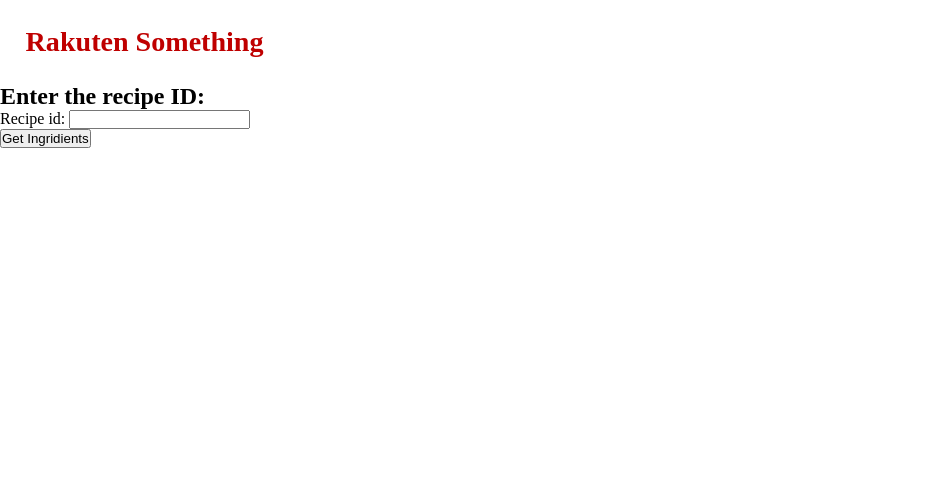
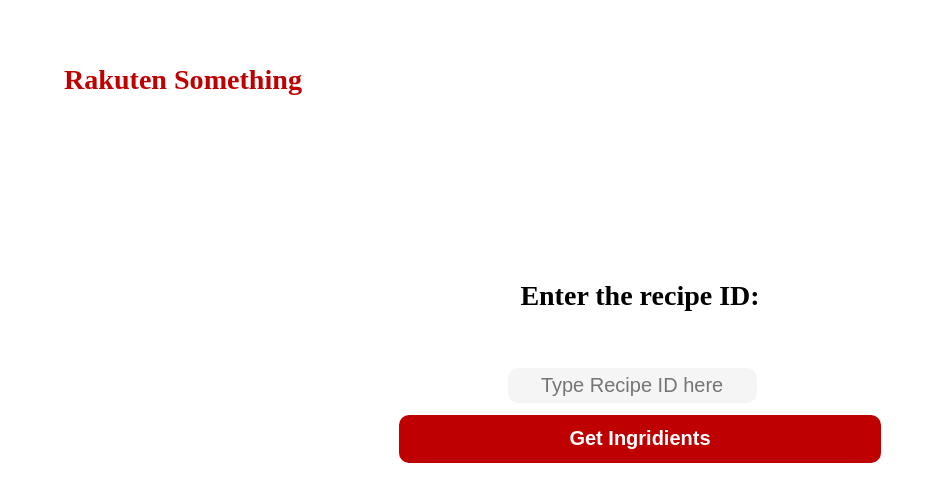
Before and after one commit to TimurRakhmanov/Group2_Project, a Django app: page /integration/recipe/ in a window 1280 px wide. Shown: the top 502 px of the page, without its empty margins (0-944 px from the left). Run offline with Django 5.2, Linux system fonts and the light colour scheme.

Commit message:
url search page design done

```diff
--- a/accounts/scss/devices/_desktop.scss
+++ b/accounts/scss/devices/_desktop.scss
@@ -1,3 +1,4 @@
 @import 'header/headerDesktop';
 @import 'user_control/userControlDesktop';
 @import 'profile/profileDesktop';
+@import 'url_search/urlSearchDesktop';
--- a/accounts/scss/devices/_mobile.scss
+++ b/accounts/scss/devices/_mobile.scss
@@ -1,3 +1,4 @@
 @import 'header/headerMobile';
 @import 'user_control/userControlMobile.scss';
 @import 'profile/profileMobile.scss';
+@import 'url_search/urlSearchMobile';
--- a/accounts/scss/devices/header/_headerMobile.scss
+++ b/accounts/scss/devices/header/_headerMobile.scss
@@ -1,6 +1,6 @@
 @media (min-width: $mobileScreen){
     header {
         color: $red;
-        padding: 2%;
+        padding: 5%;
     }
 }
--- /dev/null
+++ b/accounts/scss/devices/url_search/_urlSearchDesktop.scss
@@ -0,0 +1,19 @@
+@media (min-width: $desktopScreen){
+    .search-bar {
+        > h2 {
+            font-size: 28px;
+        }
+        > form {
+            width: 40%;
+            input {
+                font-size: 20px;
+            }
+            [type="submit"]{
+                height: 6vh;
+            }
+            p {
+                width: 70%;
+            }
+        }
+    }
+}
--- /dev/null
+++ b/accounts/scss/devices/url_search/_urlSearchMobile.scss
@@ -0,0 +1,46 @@
+@media (min-width: $mobileScreen){
+    .search-bar {
+        display: flex;
+        flex-direction: column;
+        align-items: center;
+        row-gap: 2vh;
+        padding-top: 15vh;
+
+        > h2 {
+            font-size: 24px;
+        }
+
+        > form {
+            width: 80%;
+            display: flex;
+            flex-direction: column;
+            align-items: center;
+            row-gap: 1.5vh;
+            padding-top: 5vh;
+
+            input {
+                border: none;
+                background-color: $grey;
+                height: 3vh;
+                border-radius: 10px;
+                width: 90%;
+                padding: 2%;
+                text-align: center;
+            }
+
+            [type=submit] {
+                background-color: $red;
+                color: white;
+                font-weight: 600;
+                width: 94%;
+                height: 4vh;
+                &:hover {
+                    color: $red;
+                    background-color: white;
+                    border: 1px solid $red;
+                }
+            }
+
+        }
+    }
+}
--- a/accounts/static/style.css
+++ b/accounts/static/style.css
@@ -18,7 +18,7 @@
 @media (min-width: 300px) {
   header {
     color: rgb(191, 0, 0);
-    padding: 2%;
+    padding: 5%;
   }
 }
 @media (min-width: 300px) {
@@ -128,6 +128,47 @@
     text-decoration: underline;
   }
 }
+@media (min-width: 300px) {
+  .search-bar {
+    display: flex;
+    flex-direction: column;
+    align-items: center;
+    row-gap: 2vh;
+    padding-top: 15vh;
+  }
+  .search-bar > h2 {
+    font-size: 24px;
+  }
+  .search-bar > form {
+    width: 80%;
+    display: flex;
+    flex-direction: column;
+    align-items: center;
+    row-gap: 1.5vh;
+    padding-top: 5vh;
+  }
+  .search-bar > form input {
+    border: none;
+    background-color: rgb(245, 245, 245);
+    height: 3vh;
+    border-radius: 10px;
+    width: 90%;
+    padding: 2%;
+    text-align: center;
+  }
+  .search-bar > form [type=submit] {
+    background-color: rgb(191, 0, 0);
+    color: white;
+    font-weight: 600;
+    width: 94%;
+    height: 4vh;
+  }
+  .search-bar > form [type=submit]:hover {
+    color: rgb(191, 0, 0);
+    background-color: white;
+    border: 1px solid rgb(191, 0, 0);
+  }
+}
 @media (min-width: 1000px) {
   header {
     font-size: 24px;
@@ -172,3 +213,20 @@
          column-gap: 8vh;
   }
 }
+@media (min-width: 1000px) {
+  .search-bar > h2 {
+    font-size: 28px;
+  }
+  .search-bar > form {
+    width: 40%;
+  }
+  .search-bar > form input {
+    font-size: 20px;
+  }
+  .search-bar > form [type=submit] {
+    height: 6vh;
+  }
+  .search-bar > form p {
+    width: 70%;
+  }
+}
--- a/recipe_integration/templates/main.html
+++ b/recipe_integration/templates/main.html
@@ -1,12 +1,15 @@
 {% extends 'base.html' %}
 {% block title %}Ingridients Page{% endblock %}
-
 {% block content %}
 <div class="search-bar">
+    <h2>Enter the recipe ID: </h2>
     <form action="http://127.0.0.1:8000/integration/recipe/" method="POST" >
-        <h2>Enter the recipe ID: </h2>
-        {% csrf_token %} {{ form.as_p }}
+        {% csrf_token %} {{ form }}
         <input type="submit" value="Get Ingridients">
-        </form>
+    </form>
 </div>
+<script>
+    $('[type="text"]').attr("placeholder", "Type Recipe ID here");
+    $('label').hide();
+</script>
 {% endblock %}
--- a/recipe_integration/views.py
+++ b/recipe_integration/views.py
@@ -2,6 +2,7 @@
 from django.http import HttpResponseRedirect
 from django.views import generic
 from . import forms, utils
+
 
 
 def main(request):
```
Also changed, not shown: recipe_integration/templates/base.html (+7 -1 lines).
